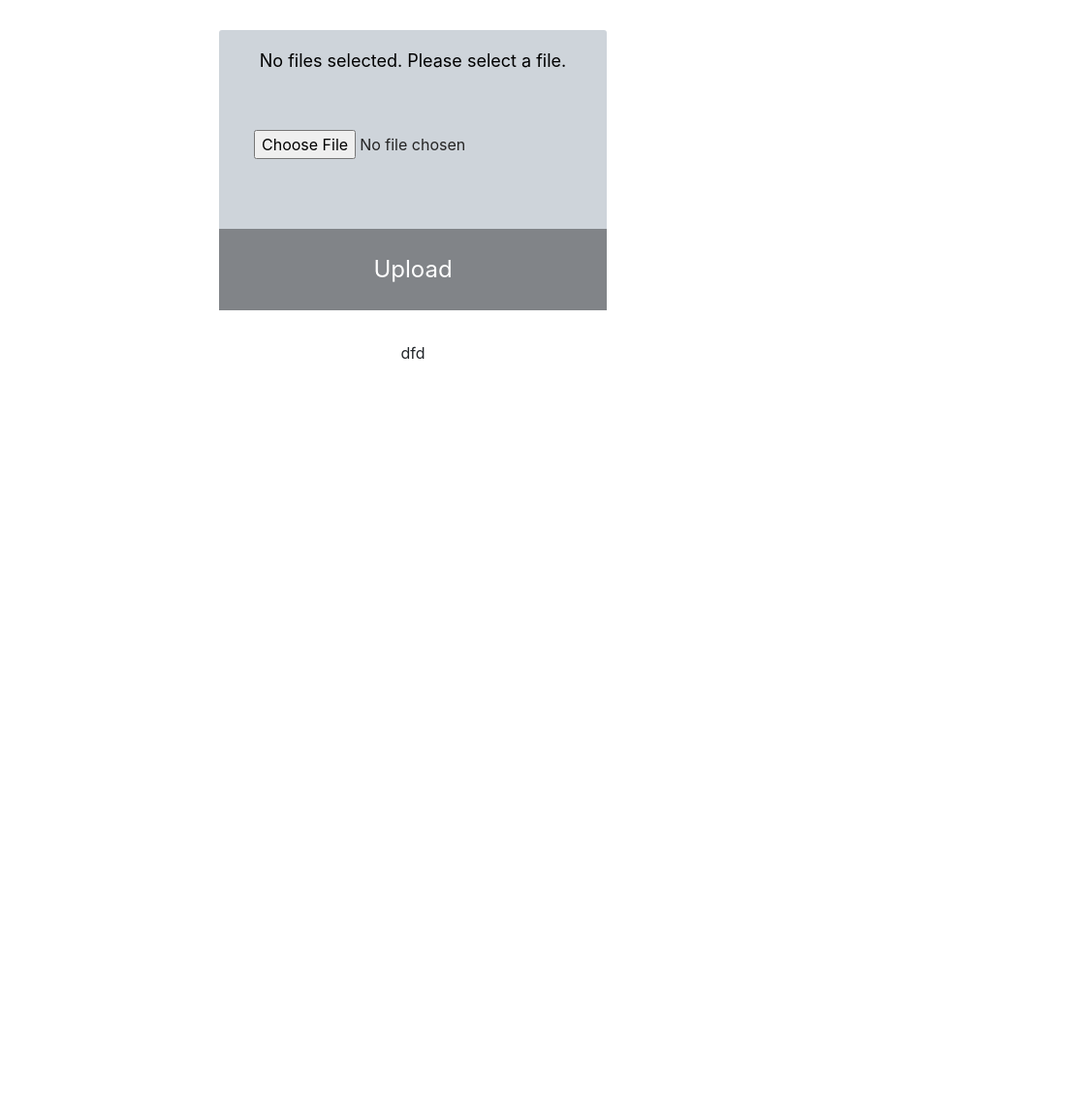
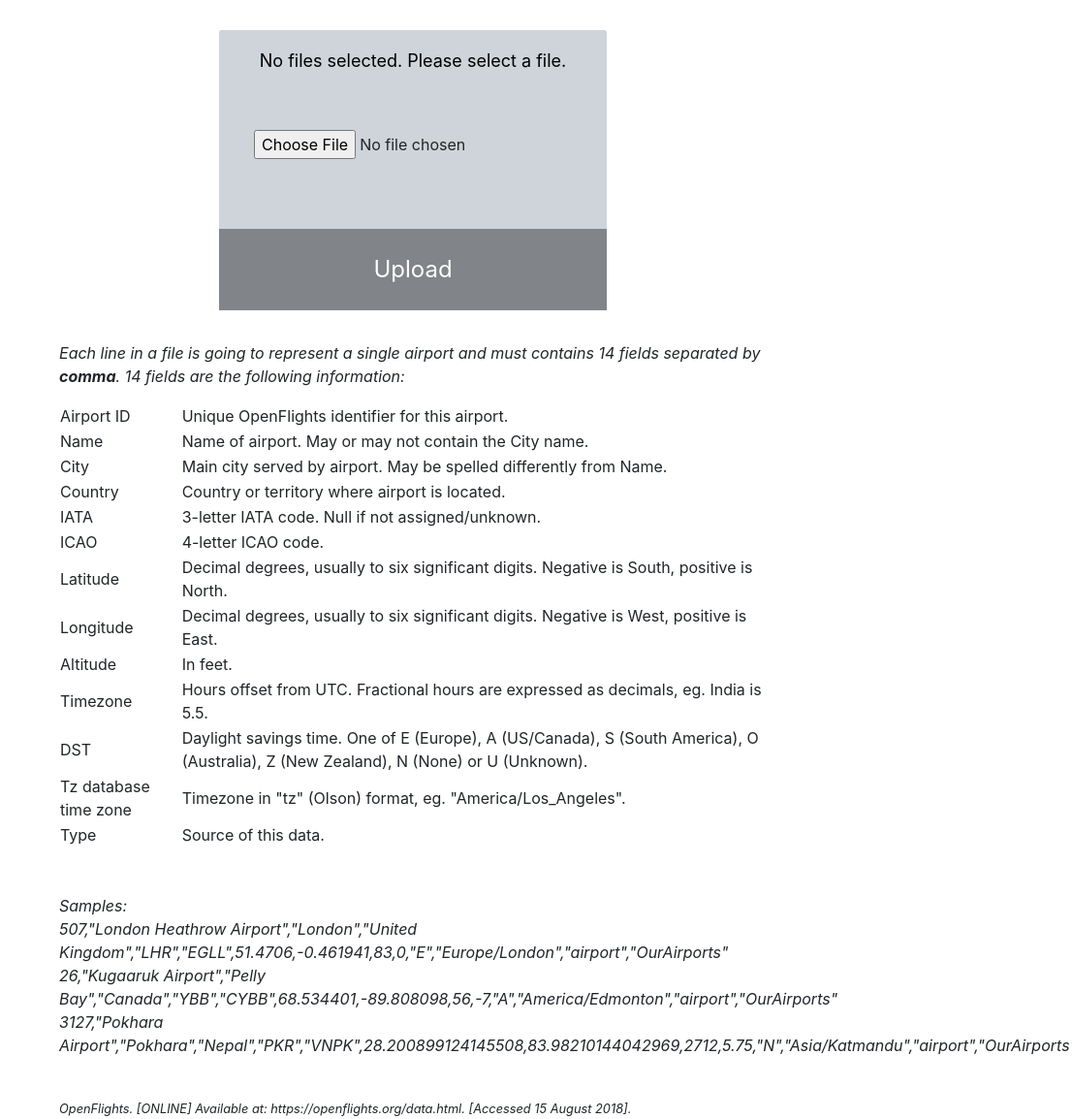
Before and after one commit to baehs1989/django-airport-api, a Django app: page /file/ in a window 1360 px wide. Shown: the part 115-1269 px from the top of the page at 97% size, without its empty margins (254-1360 px from the left). Before the commit the page ends 485 px from the top, so only its background shows below. Run offline with Django 3.2, Linux system fonts and the light colour scheme; some libraries are stand-ins or nearby versions.

Commit message:
info added in upload.html

```diff
--- a/airports/settings/base.py
+++ b/airports/settings/base.py
@@ -142,5 +142,3 @@ STATICFILES_DIRS = [os.path.join(BASE_DIR,'static')]
 MEDIA_ROOT = os.path.join(BASE_DIR, 'media')
 
 MEDIA_URL = '/media/'
-
-from airports.aws.conf import *
--- a/airports/settings/local.py
+++ b/airports/settings/local.py
@@ -1,4 +1,6 @@
 from airports.settings.base import *
+
+SECRET_KEY = "temp"
 
 DEBUG = True
 
--- a/airports/settings/prod.py
+++ b/airports/settings/prod.py
@@ -21,3 +21,5 @@ CSRF_COOKIE_SECURE              = True
 SECURE_HSTS_INCLUDE_SUBDOMAINS  = True
 SECURE_HSTS_SECONDS             = 1000000
 SECURE_FRAME_DENY               = True
+
+from airports.aws.conf import *
--- a/file/templates/file/upload.html
+++ b/file/templates/file/upload.html
@@ -17,5 +17,86 @@
     <input class="file-uploader__submit-button" type="submit" value="Upload">
   </form>
 
-  dfd
+  <div class="data-sample">
+    <p><em>
+      Each line in a file is going to represent a single airport and must contains 14 fields separated by <b>comma</b>.
+      14 fields are the following information:
+      <table class="data-table">
+        <tbody>
+          <tr>
+            <td>Airport ID</td>
+            <td>Unique OpenFlights identifier for this airport.</td>
+          </tr>
+          <tr>
+            <td>Name</td>
+            <td>Name of airport. May or may not contain the City name.</td>
+          </tr>
+           <tr>
+            <td>City</td>
+            <td>Main city served by airport. May be spelled differently from Name.</td>
+          </tr>
+          <tr>
+            <td>Country</td>
+            <td>Country or territory where airport is located.</td>
+          </tr>
+          <tr>
+            <td>IATA</td>
+            <td>3-letter IATA code. Null if not assigned/unknown.</td>
+          </tr>
+          <tr>
+            <td>ICAO</td>
+            <td>4-letter ICAO code.</td>
+          </tr>
+          <tr>
+            <td>Latitude</td>
+            <td>Decimal degrees, usually to six significant digits. Negative is South, positive is North.</td>
+          </tr>
+          <tr>
+            <td>Longitude</td>
+            <td>Decimal degrees, usually to six significant digits. Negative is West, positive is East.</td>
+          </tr>
+          <tr>
+            <td>Altitude</td>
+            <td>In feet.</td>
+          </tr>
+          <tr>
+            <td>Timezone</td>
+            <td>Hours offset from UTC. Fractional hours are expressed as decimals, eg. India is 5.5.</td>
+          </tr>
+          <tr>
+            <td>DST</td>
+            <td>Daylight savings time. One of E (Europe), A (US/Canada), S (South America), O (Australia), Z (New Zealand), N (None) or U (Unknown). </td>
+          </tr>
+          <tr>
+            <td>Tz database time zone</td>
+            <td>Timezone in "tz" (Olson) format, eg. "America/Los_Angeles".</td>
+          </tr>
+          <tr>
+            <td>Type</td>
+            <td>Source of this data.</td>
+          </tr>
+        </tbody>
+      </table>
+
+      <br/>
+      <br/>
+
+      <div class="data-sample">
+        Samples:
+        <br/>
+          <tr><td>507,"London Heathrow Airport","London","United Kingdom","LHR","EGLL",51.4706,-0.461941,83,0,"E","Europe/London","airport","OurAirports"</td></tr>
+          <tr><td>26,"Kugaaruk Airport","Pelly Bay","Canada","YBB","CYBB",68.534401,-89.808098,56,-7,"A","America/Edmonton","airport","OurAirports"</td></tr>
+          <tr><td>3127,"Pokhara Airport","Pokhara","Nepal","PKR","VNPK",28.200899124145508,83.98210144042969,2712,5.75,"N","Asia/Katmandu","airport","OurAirports"</td></tr>
+        </table>
+      </div>
+
+    </em></p>
+
+
+    <br/>
+    <em style="font-size:0.8em">OpenFlights. [ONLINE] Available at: https://openflights.org/data.html. [Accessed 15 August 2018].</em>
+  </div>
+
+
+
 {% endblock %}
--- a/migrate/templates/migrate/migrate.html
+++ b/migrate/templates/migrate/migrate.html
@@ -20,7 +20,7 @@
   <div class="migrate selection">
     {% if all_files.start_index > 0 %}
           <form id="migrate_form" method="POST" action="{% url 'migrate:migrations' %}" onsubmit="ShowLoading()">
-            <h3>Please select a file you want to use for DB migration.</h3>
+            <h3 class="mb-4">Please select a file you want to use for DB migration.</h3>
 
             <table class="table table-bordered table-hover table-striped table-foldersystem">
               <thead>
--- a/static/airports/css/main.css
+++ b/static/airports/css/main.css
@@ -1,13 +1,6 @@
 .single_row:hover{
   cursor:pointer;
 }
-
-
-// No media query necessary for xs breakpoint as it's effectively `@media (min-width: 0) { ... }`
-@include media-breakpoint-up(sm) { ... }
-@include media-breakpoint-up(md) { ... }
-@include media-breakpoint-up(lg) { ... }
-@include media-breakpoint-up(xl) { ... }
 
 
 @media (max-width: 770px) {
@@ -15,3 +8,11 @@
        font-size:0.5em;
     }
 }
+
+table.data-table{
+    text-align:left;
+}
+
+div.data-sample{
+    text-align:left;
+}
```
